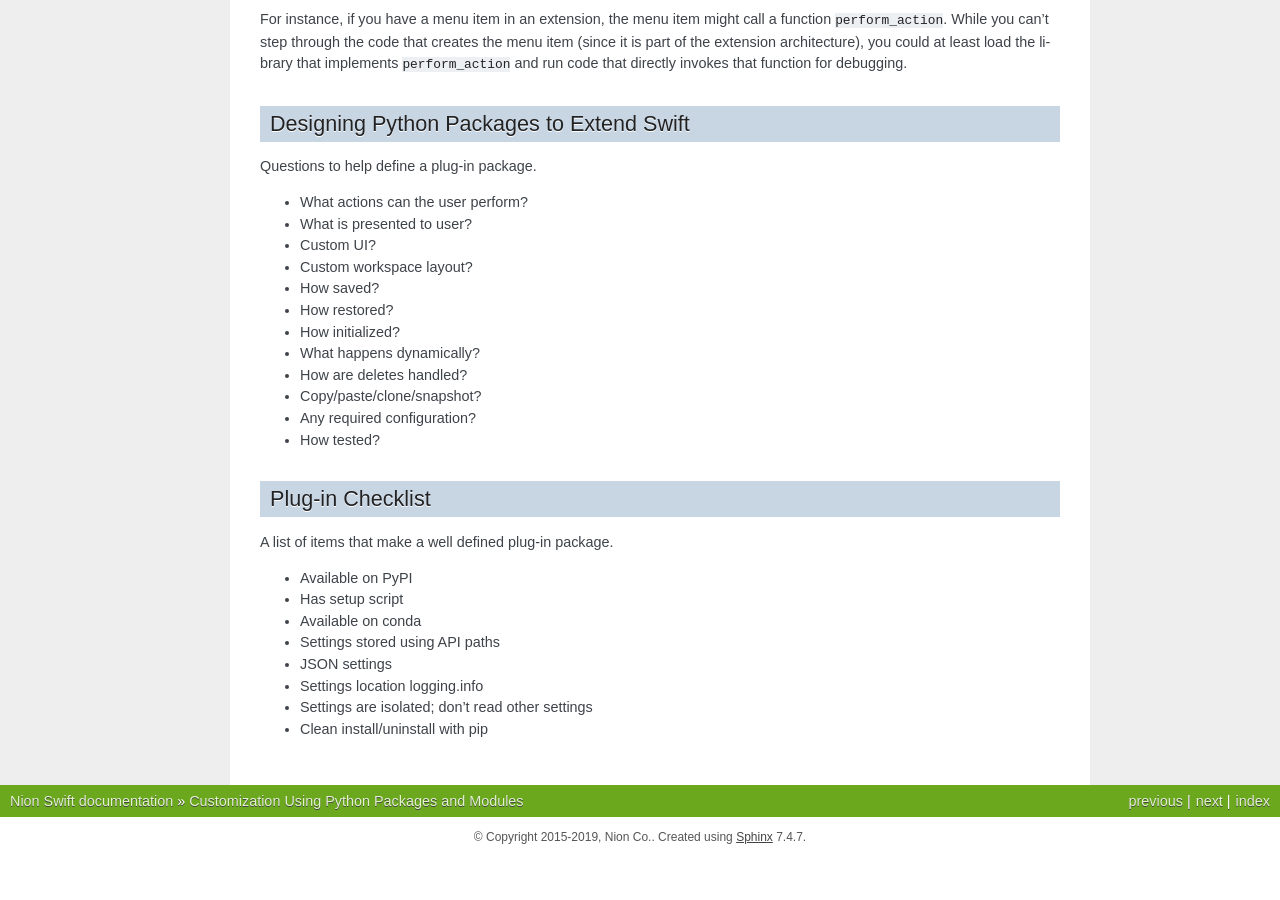
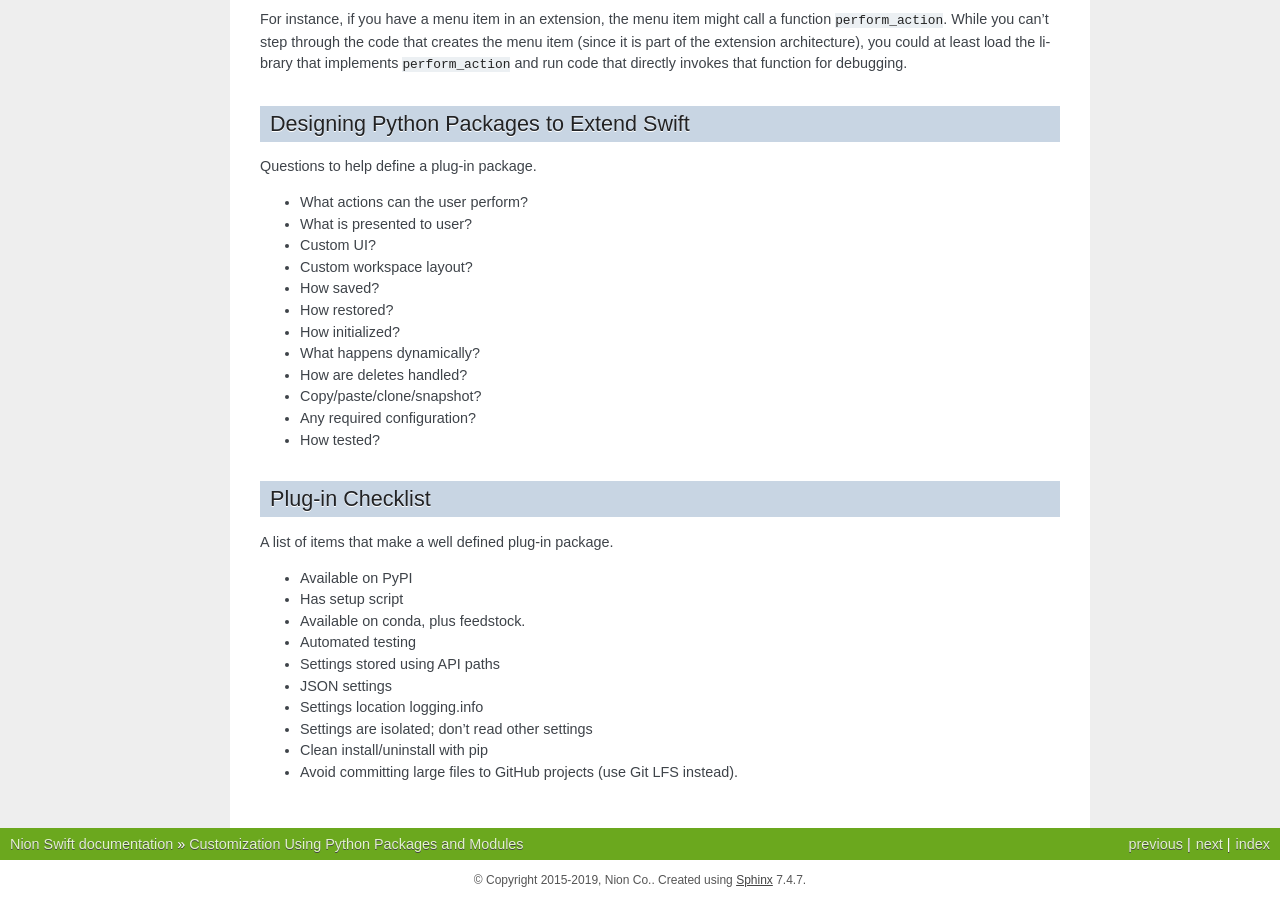
Before and after one commit to nion-software/nionswift, a Sphinx documentation site: the page built from docs/api/plugins.rst, in a window 1280 px wide and 900 px high, scrolled down 2863 px. Built offline with Sphinx 7.4.7, drawn with Linux system fonts in a browser that asks for light colours; before the commit the page ends 3720 px from its top, so only the background shows below that.

Commit message:
Minor notes for plug-in developers.

```diff
--- a/docs/api/plugins.rst
+++ b/docs/api/plugins.rst
@@ -168,9 +168,11 @@ A list of items that make a well defined plug-in package.
 
 - Available on PyPI
 - Has setup script
-- Available on conda
+- Available on conda, plus feedstock.
+- Automated testing
 - Settings stored using API paths
 - JSON settings
 - Settings location logging.info
 - Settings are isolated; don't read other settings
 - Clean install/uninstall with pip
+- Avoid committing large files to GitHub projects (use Git LFS instead).
```
